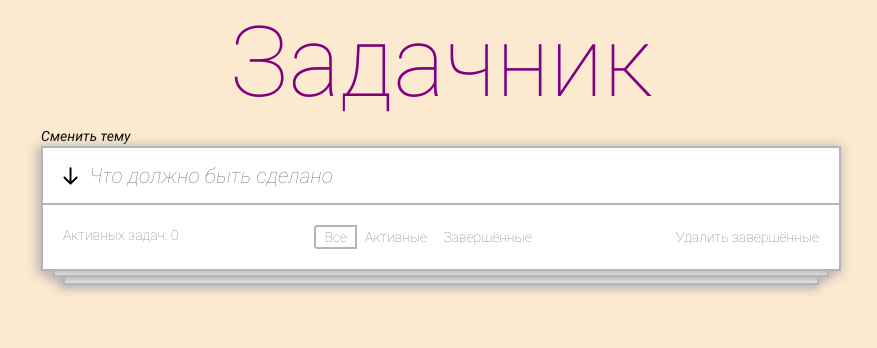
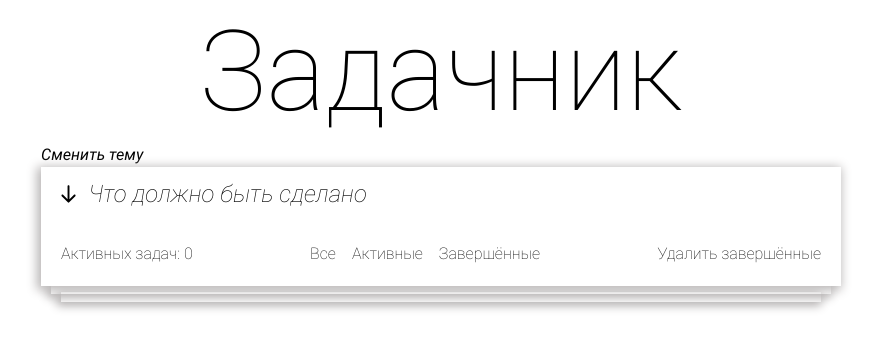
Before and after one commit to end0rfin/todo-react, a React app: page / in a window 1280 px wide. Shown: the top 348 px of the page, without its empty margins (199-1076 px from the left). Built offline with nearby package versions, Linux system fonts and the light colour scheme.

Commit message:
fix(styles): add tailwind styles in components, fix tailwind.config.cjs

```diff
--- a/package.json
+++ b/package.json
@@ -1,6 +1,6 @@
 {
   "name": "todo",
-  "version": "0.0.7",
+  "version": "0.0.8",
   "description": "Test todo list. React, hooks.",
   "main": "index.js",
   "author": "Bludov Igor Sergeevich",
--- a/src/app.tsx
+++ b/src/app.tsx
@@ -6,6 +6,7 @@ import { TodoInputForm } from "./components/todo-input-form";
 import { TodoList } from "./components/todo-list";
 import { useTheme } from "./hooks/useTheme";
 import { TodoProvider } from "./hooks/useTodoContext";
+import "./assets/styles/theme.scss";
 import "./assets/styles/index.scss";
 
 export const App = () => {
--- a/src/assets/styles/colors.scss
+++ b/src/assets/styles/colors.scss
@@ -6,6 +6,8 @@ $mood-light-blue: #90AEAD;
 $mood-dark-red: #E64833;
 $mood-brown: #874F41;
 $mood-light: #FBE9D0;
+$mood-purple: #b948b9;
+$mood-gray: #b6b4b4;
 
 // Теплая тема
 $warm-light: #EAE7DC;
@@ -13,6 +15,7 @@ $warm-middle: #D8C3A5;
 $warm-gray: #8E8D8A;
 $warm-red-light: #E98074;
 $warm-red: #E85A4F;
+$warm-purple: #b6462d;
 
 // Уведомления
 $alert-success: #14A76C;
--- a/src/assets/styles/index.scss
+++ b/src/assets/styles/index.scss
@@ -1,5 +1,4 @@
 @import "fonts.scss";
-@import "colors.scss";
 @import "mixins.scss";
 
 @tailwind base;
@@ -9,29 +8,20 @@
 html,
 body,
 #root {
-  margin: 0;
-  height: 100%;
+  @apply h-full m-0;
 }
 
 html {
-  font-size: 14px;
+  font-size: 16px;
 }
 
 body {
   font-family: $font-family;
   line-height: 1.43;
-  background-color: darkgray;
 }
 
 .todo-app-container {
-  width: 100vw;
-  height: 100vh;
-  &.mood {
-    background-color: $mood-light;
-  }
-  &.warm {
-    background-color: $warm-light;
-  }
+  @apply w-screen h-screen bg-primary-background;
 }
 
 .todo-app {
@@ -40,23 +30,18 @@ body {
 }
 
 .todo-content-container {
-  position: relative;
-  text-align: center;
   background-color: white;
-  @apply shadow-todo-container;
-  @include border-todo-container;
+  @apply relative text-center shadow-todo-container;
+  @include border-1-primary;
 
   &:before, &:after {
     content: '';
     height: 10px;
 
-    position: absolute;
     bottom: -8px;
-    z-index: -1;
 
-    background-color: white;
-    @apply shadow-todo-container;
-    @include border-todo-container;
+    @apply absolute bg-secondary-background shadow-todo-container;
+    @include border-1-primary;
   }
 
   &:before {
--- a/src/assets/styles/mixins.scss
+++ b/src/assets/styles/mixins.scss
@@ -1,11 +1,7 @@
-@mixin border-todo-container {
-  border: 2px solid #b6b4b4;
+@mixin border-1-primary {
+  border: 1px solid var(--border-primary);
 }
 
-@mixin border-todo-list-item {
-  border: 1px solid #b6b4b4;
+@mixin border-2-primary {
+  border: 2px solid var(--border-primary);
 }
-
-@mixin border-toggle-todo-state-button {
-  border: 2px solid #b6b4b4;
-}
--- /dev/null
+++ b/src/assets/styles/theme.scss
@@ -0,0 +1,28 @@
+@import "colors.scss";
+
+.todo-app-container {
+  &.mood {
+    --color-primary: $mood-dark-blue;
+    --color-secondary: $mood-light-blue;
+    --color-negative: $mood-dark-red;
+    --color-positive: $mood-dark-blue;
+    --background-primary: $mood-light;
+    --background-secondary: $mood-light-blue;
+    --color-text-primary: $mood-brown;
+    --color-text-secondary: $mood-light-blue;
+    --color-h1-primary: $mood-purple;
+    --border-primary: $mood-gray;
+  }
+  &.warm {
+    --color-primary: $warm-gray;
+    --color-secondary: $warm-light;
+    --color-negative: $warm-red;
+    --color-positive: $warm-gray;
+    --background-primary: $warm-middle;
+    --background-secondary: $warm-light;
+    --color-text-primary: $warm-red-light;
+    --color-text-secondary: $warm-gray;
+    --color-h1-primary: $warm-purple;
+    --border-primary: $warm-gray;
+  }
+}
--- a/src/components/header/styles.scss
+++ b/src/components/header/styles.scss
@@ -1,5 +1,4 @@
 .todo-header {
-  color: purple;
-  text-align: center;
-  @apply text-2xl-thin;
+  color: var(--color-h1-primary);
+  @apply text-2xl-thin text-center;
 }
--- a/src/components/todo-footer/styles.scss
+++ b/src/components/todo-footer/styles.scss
@@ -1,25 +1,16 @@
 @import "../../assets/styles/mixins.scss";
 
 .todo-footer {
-  font-size: 1rem;
-  font-weight: 100;
-  color:gray;
-  padding: 20px;
-  @apply flex justify-between;
+  color: var(--color-text-secondary);
+  @apply flex justify-between p-lg text-l-light;
 }
 
 .filter-button {
-  height: 24px;
-  padding: 0 8px;
-
-  font-size: 1rem;
-  color: gray;
-  font-weight: 100;
+  color: var(--color-text-secondary);
   font-style: normal;
-
-  @apply rounded-s border-0;
+  @apply rounded-s border-0 h-xl py-0 px-xs text-l-light;
 
   &.active {
-    @include border-toggle-todo-state-button;
+    @include border-2-primary;
   }
 }
--- a/src/components/todo-input-form/styles.scss
+++ b/src/components/todo-input-form/styles.scss
@@ -1,26 +1,22 @@
+@import "../../assets/styles/mixins.scss";
+
 .todo-input-form {
-  width: 100%;
+  @apply w-full;
 }
 
 .todo-input-container {
-  border-bottom: 2px solid #b6b4b4;
-  padding: 0 16px;
-
-  @apply relative flex items-center gap-2;
+  @apply relative flex items-center gap-2 px-m py-0;
+  @include border-2-primary;
 }
 
 .todo-input {
-  font-size: 1.5em;
-  color: black;
-  font-weight: normal;
-  width: 100%;
-  height: 55px;
-  border: none;
-  outline: none;
+  color: var(--color-text-primary);
+
+  @apply text-xl w-full h-[55px] border-0 outline-0;
 }
 
 .todo-input::placeholder {
-  color: gray;
+  color: var(--color-text-secondary);
   font-style: italic;
   @apply font-thin;
 }
--- a/src/components/todo-list/styles.scss
+++ b/src/components/todo-list/styles.scss
@@ -1,47 +1,30 @@
 @import "../../assets/styles/mixins.scss";
 
 .todo-list-item {
-  display: flex;
-  align-items: center;
-  height: 55px;
-  gap: 10px;
-  padding: 0 16px;
-
-  font-size: 1.5em;
-  color: black;
-  font-weight: normal;
+  color: var(--color-text-primary);
   font-style: normal;
 
-  @include border-todo-list-item;
+  @apply flex items-center h-[55px] gap-s px-m py-0 text-l;
+  @include border-1-primary;
 
   .remove-todo-item {
-    display: none;
-    height: 24px;
-    padding: 0 8px;
-
-
-    font-size: 1rem;
-    color: gray;
-    font-weight: 100;
+    color: var(--color-text-secondary);
     font-style: normal;
 
-    @apply rounded-s;
-    @include border-toggle-todo-state-button;
+    @apply rounded-s text-l-light hidden px-xs py-0 h-xl;
+    @include border-2-primary;
   }
 
   &:hover {
     .remove-todo-item {
-      display: block;
+      @apply block;
     }
   }
 }
 
 .toggle-todo-state-button {
-  @include border-toggle-todo-state-button;
-  width: 24px;
-  height: 24px;
-  @apply rounded-3xl;
-
+  @apply rounded-3xl w-xl h-xl;
+  @include border-2-primary;
   &.COMPLETED {
     @apply border-0;
   }
--- a/tailwind.config.cjs
+++ b/tailwind.config.cjs
@@ -21,6 +21,16 @@ module.exports = {
     container: {
       center: true,
     },
+    colors: {
+      primary: 'var(--color-primary)',
+      secondary: 'var(--color-secondary)',
+      negative: 'var(--color-negative)',
+      positive: 'var(--color-positive)',
+      'primary-background': 'var(--background-primary)',
+      'secondary-background': 'var(--background-secondary)',
+      'primary-text': 'var(--color-text-primary)',
+
+    },
     extend: {
       fontFamily: {
         sans: ["Roboto", ...defaultTheme.fontFamily.sans],
@@ -43,10 +53,10 @@ module.exports = {
           },
         ],
         xl: [
-          "1.125rem",
+          "1.5rem",
           {
-            // 18px 24px
-            lineHeight: "1.5rem",
+            // 24px 32px
+            lineHeight: "2rem",
             fontWeight: "400",
           },
         ],
@@ -56,6 +66,14 @@ module.exports = {
             // 16px 24px
             lineHeight: "1.5rem",
             fontWeight: "400",
+          },
+        ],
+        'l-light': [
+          "1rem",
+          {
+            // 16px 24px
+            lineHeight: "1.5rem",
+            fontWeight: "100",
           },
         ],
         m: [
@@ -83,9 +101,26 @@ module.exports = {
           },
         ],
       },
+      spacing: {
+        '6xl': '3rem', // 48px
+        '5xl': '2.5rem', // 40px
+        '4xl': '2.25rem', // 36px
+        '3xl': '2rem', // 32px
+        '2xl': '1.75rem', // 28px
+        xl: '1.5rem', // 24px
+        lg: '1.25rem', // 20px
+        m: '1rem', // 16px
+        s: '0.75rem', // 12px
+        xs: '0.5rem', // 8px
+        '2xs': '0.25rem', // 4px
+        '3xs': '0.125rem', // 2px
+      },
       boxShadow: {
         "todo-container": "-2px 2px 10px 2px #b8b5b5;",
       },
+      borderColor: {
+        primary: 'red',
+      }
     },
   },
   plugins: [],
```
Also changed, not shown: 2 other files (tests, documents, lock files or other folders).
